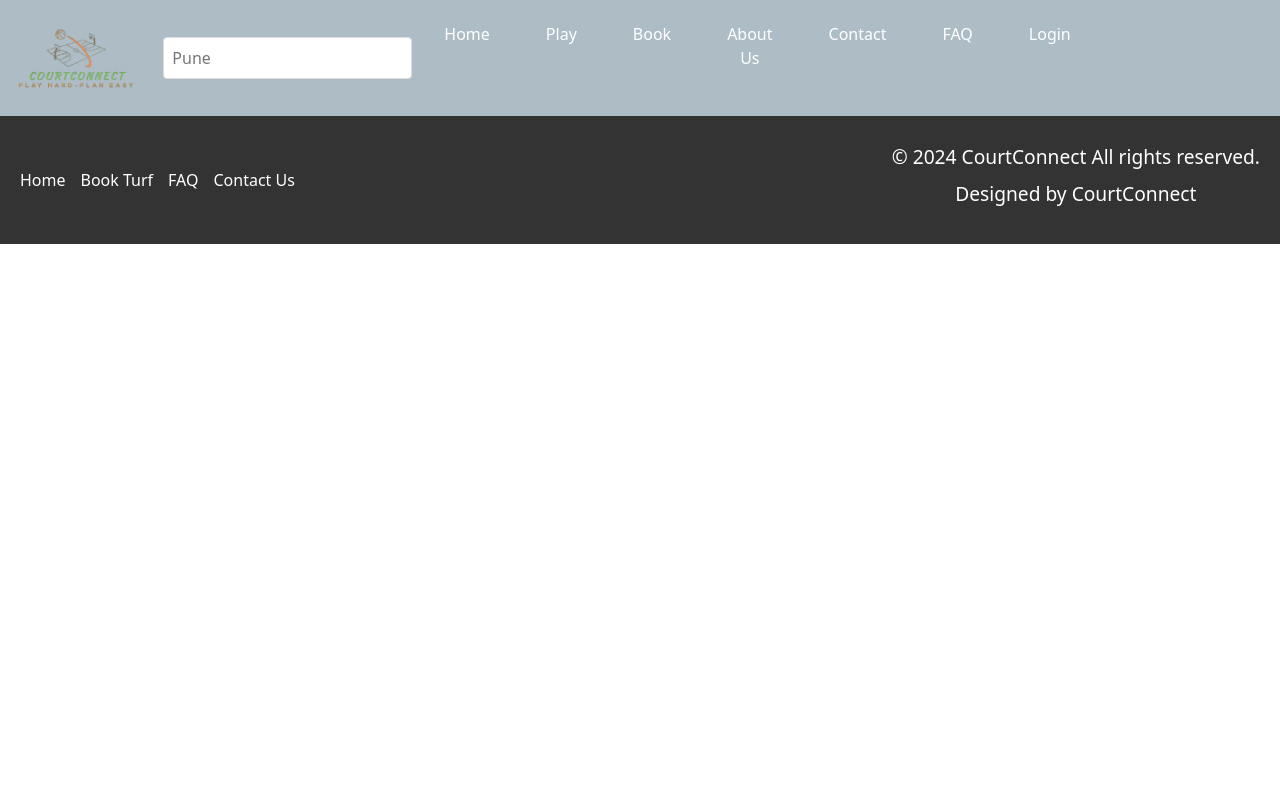
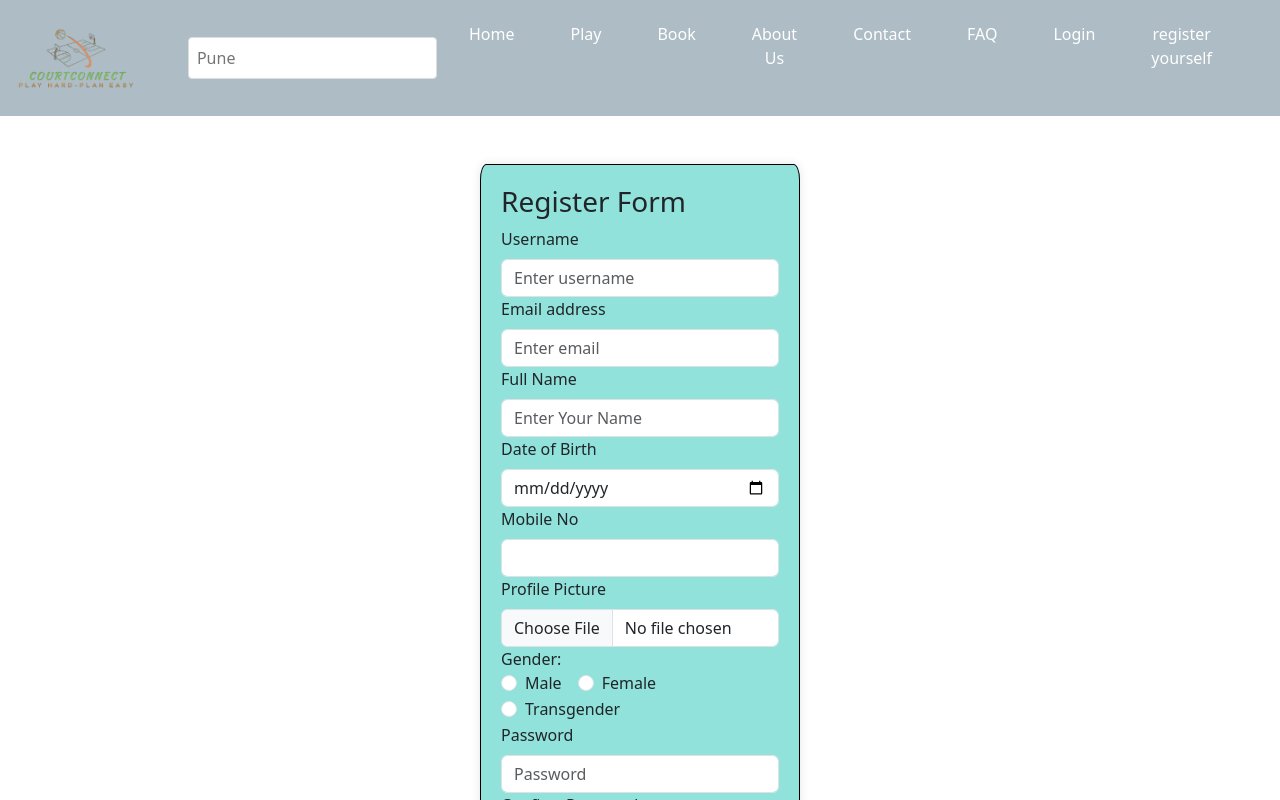
Before and after one commit to kanchanraskar/CourtConnectNew, a React (Create React App) app: page /registeru in a window 1280 px wide. Shown: the top 800 px of the page. Built offline with nearby package versions, Linux system fonts and the light colour scheme.

Commit message:
User Registration Form

```diff
--- a/package.json
+++ b/package.json
@@ -8,6 +8,7 @@
     "@testing-library/user-event": "^13.5.0",
     "bootstrap": "^5.3.3",
     "react": "^18.3.1",
+    "react-bootstrap": "^2.10.4",
     "react-dom": "^18.3.1",
     "react-router-dom": "^6.24.1",
     "react-scripts": "5.0.1",
--- a/src/App.js
+++ b/src/App.js
@@ -11,7 +11,7 @@ import FAQ from './components/FAQ';
 import Login from './components/Login';
 import Footer from './components/Footer';
 import Register from './components/Register';
-
+import RegisterUser from './components/RegisterUser';
 
 function App() {
   return (
@@ -26,7 +26,7 @@ function App() {
         <Route path="/faq" element={<FAQ />} />
         <Route path="/login" element={<Login />} />
 
-
+        <Route path="/registeru" element={<RegisterUser/>}/>
 
         <Route path="/Register" element={<Register />} />
       </Routes>
--- a/src/components/NavBar.js
+++ b/src/components/NavBar.js
@@ -54,6 +54,12 @@ const Navbar = () => {
             Login
           </Link>
         </li>
+
+        <li className="nav-item">
+          <Link to="/registeru" className="nav-link">
+            register yourself
+          </Link>
+        </li>
         </li>
         </li>
 
--- /dev/null
+++ b/src/components/RegisterUser.css
@@ -0,0 +1,9 @@
+.formcontainer{
+    border: 1px solid black;
+    border-radius: 2%;
+    background-color: rgba(117, 219, 211, 0.8); /* Transparent white background */
+    box-shadow: 0 0 10px rgba(0, 0, 0, 0.1); /* Box shadow with transparency */
+    padding: 20px;
+    width:25%;
+
+}
--- /dev/null
+++ b/src/components/RegisterUser.js
@@ -0,0 +1,148 @@
+import React, { useState } from 'react';
+import { Container, Form, Button } from 'react-bootstrap';
+import './RegisterUser.css';
+
+const RegisterForm = () => {
+  const [formData, setFormData] = useState({
+    username: '',
+    email: '',
+    password: '',
+    confirmPassword: ''
+  });
+
+  const handleChange = (e) => {
+    const { name, value } = e.target;
+    setFormData({ ...formData, [name]: value });
+  };
+
+  const handleSubmit = (e) => {
+    e.preventDefault();
+    // Perform validation or submission logic here
+    console.log('Form submitted with:', formData);
+  };
+
+  return (
+    <Container className="mt-5 formcontainer">
+      <Form onSubmit={handleSubmit}>
+        <h3>Register Form</h3>
+        <Form.Group controlId="formUsername">
+          <Form.Label>Username</Form.Label>
+          <Form.Control
+            type="text"
+            placeholder="Enter username"
+            name="username"
+            value={formData.username}
+            onChange={handleChange}
+            required
+          />
+        </Form.Group>
+
+        <Form.Group controlId="formEmail">
+          <Form.Label>Email address</Form.Label>
+          <Form.Control
+            type="email"
+            placeholder="Enter email"
+            name="email"
+            value={formData.email}
+            onChange={handleChange}
+            required
+          />
+        </Form.Group>
+
+        <Form.Group controlId="formUserFullName">
+          <Form.Label>Full Name</Form.Label>
+          <Form.Control
+            type="text"
+            placeholder="Enter Your Name"
+            name="fullname"
+            value={formData.formUserFullName}
+            onChange={handleChange}
+            required
+          />
+        </Form.Group>
+
+        <Form.Group controlId="formUserDateOfBirth">
+          <Form.Label>Date of Birth</Form.Label>
+          <Form.Control
+            type="date"
+            name="dateOfBirth"
+            value={formData.formUserDateOfBirth}
+            onChange={handleChange}
+            required
+          />
+        </Form.Group>
+
+        <Form.Group controlId="formUserMobileNo">
+          <Form.Label>Mobile No </Form.Label>
+          <Form.Control
+            type="tel"
+            name="mobileNo"
+            value={formData.formUserMobileNo}
+            onChange={handleChange}
+            required
+          />
+        </Form.Group>
+
+        <Form.Group controlId="formUserProfilePic">
+          <Form.Label>Profile Picture</Form.Label>
+          <Form.Control
+            type="file"
+            name="profilePic"
+            value={formData.formUserProfilePic}
+            onChange={handleChange}
+            required
+          />
+        </Form.Group>
+
+        <div class="form-group">
+        <label for="gender">Gender:</label><br/>
+        <div class="form-check form-check-inline">
+          <input class="form-check-input" type="radio" id="male" name="gender" value="male"/>
+          <label class="form-check-label" for="male">Male</label>
+        </div>
+        <div class="form-check form-check-inline">
+          <input class="form-check-input" type="radio" id="female" name="gender" value="female"/>
+          <label class="form-check-label" for="female">Female</label>
+        </div>
+        <div class="form-check form-check-inline">
+          <input class="form-check-input" type="radio" id="transgender" name="gender" value="transgender"/>
+          <label class="form-check-label" for="transgender">Transgender</label>
+        </div>
+        </div>
+
+        <Form.Group controlId="formPassword">
+          <Form.Label>Password</Form.Label>
+          <Form.Control
+            type="password"
+            placeholder="Password"
+            name="password"
+            value={formData.password}
+            onChange={handleChange}
+            minLength={6}
+            required
+          />
+        </Form.Group>
+
+        <Form.Group controlId="formConfirmPassword">
+          <Form.Label>Confirm Password</Form.Label>
+          <Form.Control
+            type="password"
+            placeholder="Confirm Password"
+            name="confirmPassword"
+            value={formData.confirmPassword}
+            onChange={handleChange}
+            minLength={6}
+            required
+          />
+        </Form.Group>
+        <div class="d-grid mt-4">
+        <Button className="btn btn-primary" variant="primary" type="submit">
+          Register
+        </Button>
+        </div>
+      </Form>
+    </Container>
+  );
+};
+
+export default RegisterForm;
```
Also changed, not shown: 1 other file (tests, documents, lock files or other folders).
